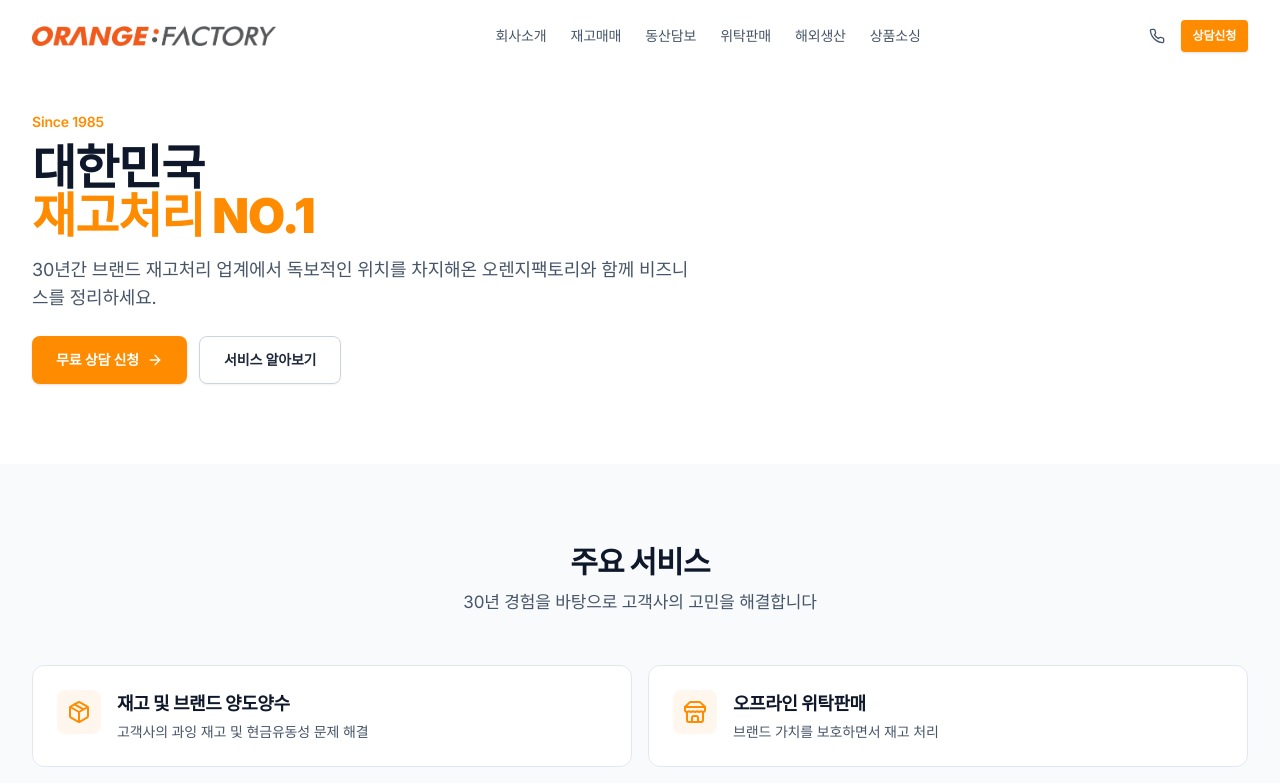
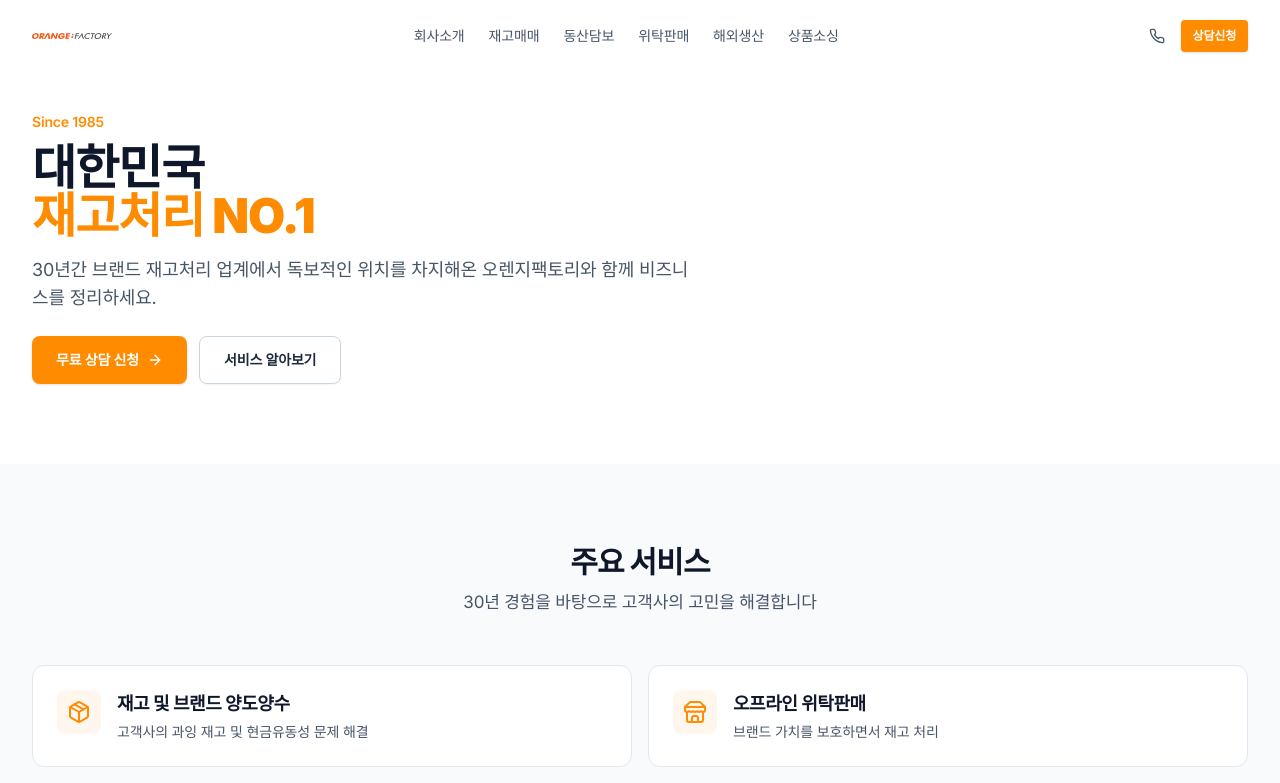
Before and after one commit to kks0488/B2Borangefactory, a Next.js app: page / in a window 1280 px wide. Shown: the top 783 px of the page. Built offline with nearby package versions, Linux system fonts and the light colour scheme; a web font is replaced by a local one.

Commit message:
fix: header logo aspect ratio - use width constraint with auto height

```diff
--- a/components/ui/header.tsx
+++ b/components/ui/header.tsx
@@ -46,14 +46,13 @@ export function Header() {
             {isMobileMenuOpen ? <X size={20} /> : <Menu size={20} />}
           </button>
 
-          {/* 로고 - 모바일에서 더 작게 */}
           <Link href="/" className="absolute left-1/2 -translate-x-1/2 lg:relative lg:left-0 lg:translate-x-0">
             <Image
               src="/img/logo.png"
               alt="오렌지팩토리"
-              width={90}
-              height={22}
-              className="h-5 w-auto"
+              width={120}
+              height={30}
+              className="h-auto w-20"
               priority
             />
           </Link>
```
